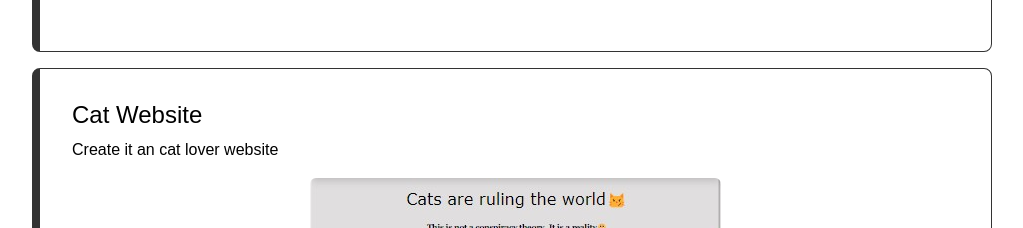
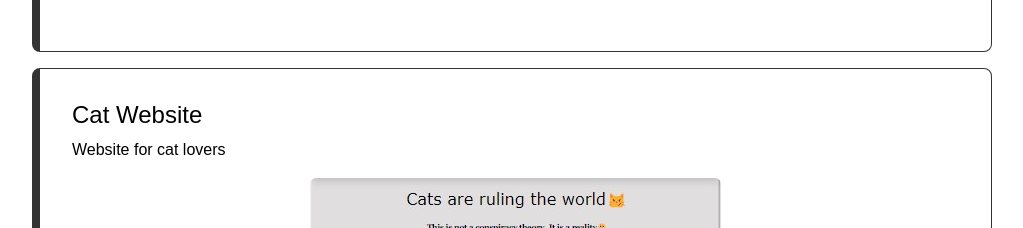
Before and after one commit to jenireeac/jeni-portfolio, a React (Create React App) app: page / in a window 1280 px wide. Shown: the part 2000-2228 px from the top of the page, without its empty margins (128-1151 px from the left). Built offline with nearby package versions, Linux system fonts and the light colour scheme.

Commit message:
updated projects

```diff
--- a/src/components/Projects/index.js
+++ b/src/components/Projects/index.js
@@ -38,7 +38,7 @@ const Work = () => {
           target="blank"
         >
           <h4>Cat Website</h4>
-          <p>Create it an cat lover website</p>
+          <p>Website for cat lovers </p>
           <img src={Catwebsite} className="rounded mx-auto d-block porject-card" alt="" />
         </a>
 
```
